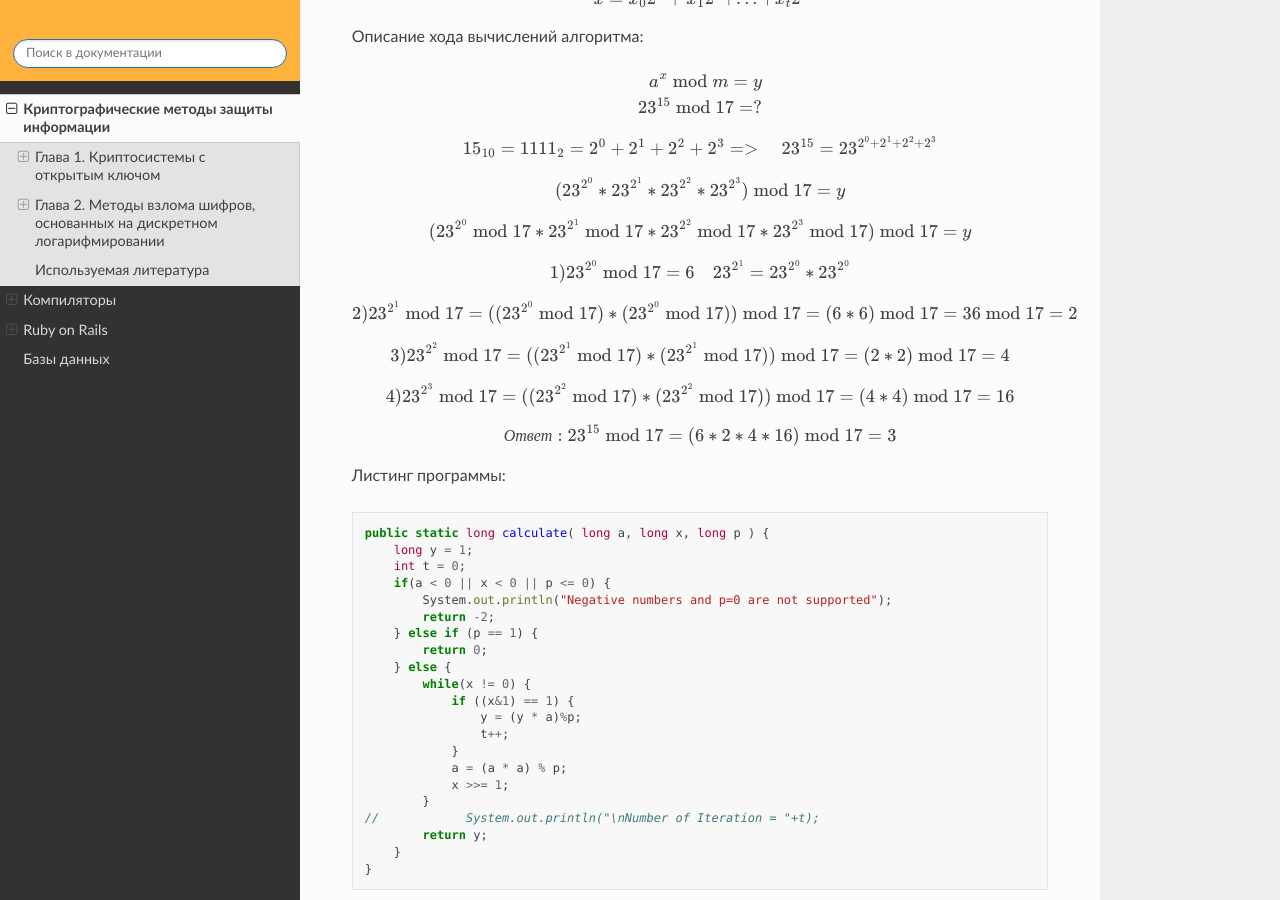
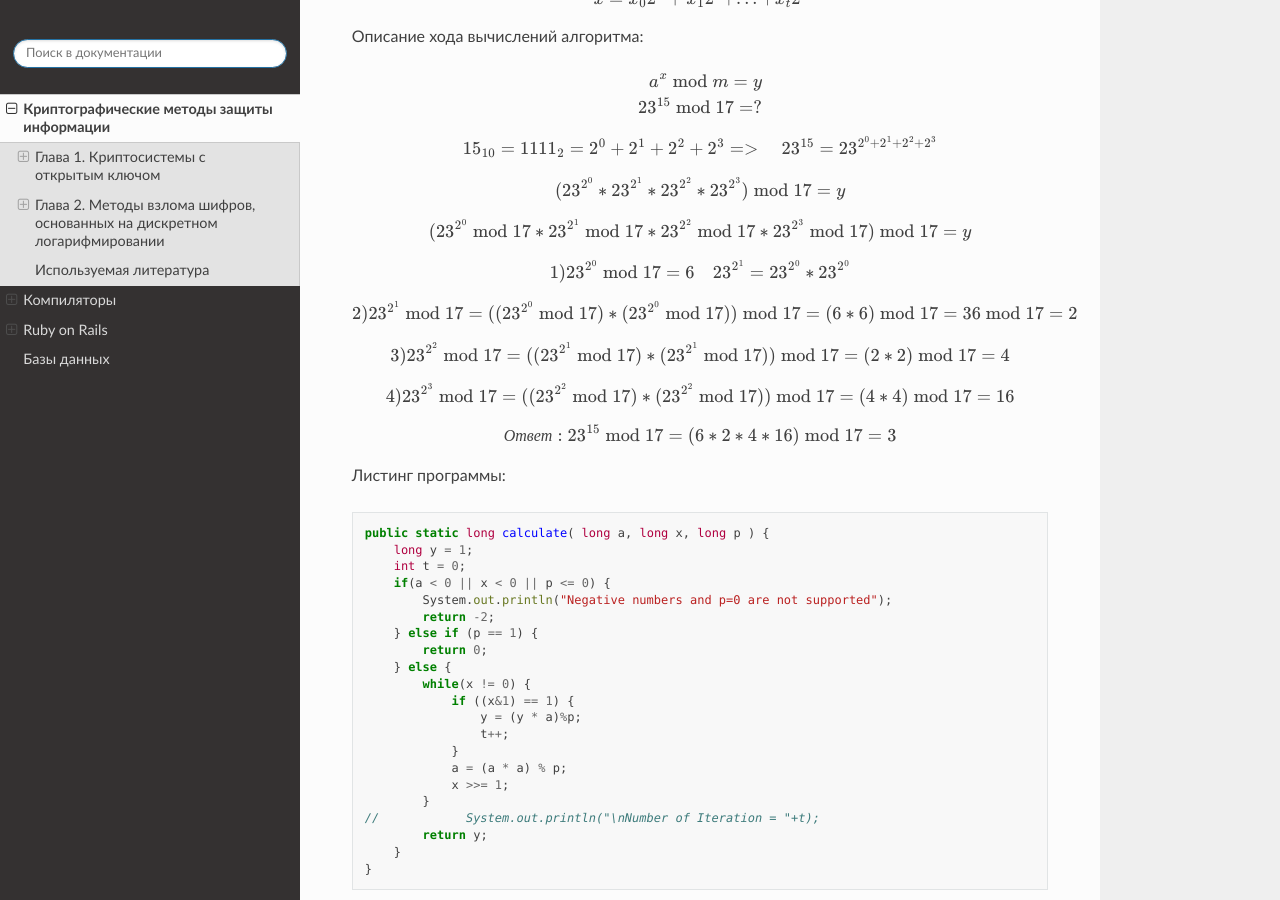
Before and after one commit to Scrubi19/My_Docs, a Sphinx documentation site: the page built from source/Sibsutis/Crypto/cryptography.rst, in a window 1280 px wide and 900 px high, scrolled down 826 px. Built offline with Sphinx 7.4.7 and the Read the Docs theme 2.0.0, drawn with Linux system fonts in a browser that asks for light colours.

Commit message:
update color's

```diff
--- a/source/Sibsutis/Crypto/cryptography.rst
+++ b/source/Sibsutis/Crypto/cryptography.rst
@@ -35,6 +35,7 @@
   a^{x} \bmod m = y \\
   23^{15} \bmod 17 = ?
 
+
 .. math::
  15_{10} = 1111_2 = 2^{0}+2^{1}+2^{2}+2^{3} => \quad 23^{15} = 23^{2^{0}+2^{1}+2^{2}+2^{3}} \\
 .. math::
@@ -42,15 +43,16 @@
 .. math::
  (23^{2^{0}} \bmod 17 * 23^{2^{1}} \bmod 17 * 23^{2^{2}} \bmod 17 * 23^{2^{3}} \bmod 17) \bmod 17 = y \\
 .. math::
- 1) 23^{2^{0}} \bmod 17 = 6 \quad 23^{2^{1}} = 23^{2^{0}} * 23^{2^{0}} \\
+ 1) 23^{2^{0}} \bmod 17 &= 6 \quad 23^{2^{1}} = 23^{2^{0}} * 23^{2^{0}} \\
 .. math::
- 2) 23^{2^{1}} \bmod 17 = ((23^{2^{0}} \bmod 17 )*(23^{2^{0}} \bmod 17)) \bmod 17 = (6 * 6) \bmod 17 = 36 \bmod 17 = 2 \\
+ 2) 23^{2^{1}} \bmod 17 = ((23^{2^{0}} \bmod 17 )*(23^{2^{0}} \bmod 17)) \bmod 17 &= (6 * 6) \bmod 17 = 36 \bmod 17 = 2 \\
 .. math::
- 3) 23^{2^{2}} \bmod 17 = ((23^{2^{1}} \bmod 17 )*(23^{2^{1}} \bmod 17)) \bmod 17 = (2*2) \bmod 17 = 4 \\
+ 3) 23^{2^{2}} \bmod 17 = ((23^{2^{1}} \bmod 17 )*(23^{2^{1}} \bmod 17)) \bmod 17 &= (2*2) \bmod 17 = 4 \\
 .. math::
- 4)23^{2^{3}} \bmod 17 = ((23^{2^{2}} \bmod 17 )*(23^{2^{2}} \bmod 17)) \bmod 17 = (4*4) \bmod 17 = 16 \\
+ 4)23^{2^{3}} \bmod 17 = ((23^{2^{2}} \bmod 17 )*(23^{2^{2}} \bmod 17)) \bmod 17 &= (4*4) \bmod 17 = 16 \\
 .. math::
   Ответ: 23^{15} \bmod 17 = (6*2*4*16) \bmod 17 = 3 \\
+
 
 Листинг программы:
 
@@ -78,6 +80,7 @@
       }
   }
 
+
 .. note::
   Количество операций умножения при вычислении по описанному методу не превосходит *2log x*
 
@@ -99,7 +102,6 @@
     :alt: phi
 
  * Если p-простое число, то :math:`\quad \varphi(p) = p - 1 \\`
-
 
 
  * Если p и q - два различных простых числа ( p != q). Тогда
--- /dev/null
+++ b/source/_static/main.css
@@ -0,0 +1,3 @@
+.latex-content {
+	float: left;
+}
--- a/source/conf.py
+++ b/source/conf.py
@@ -1,6 +1,6 @@
+import os
+import sys
 import sphinx_rtd_theme
-
-# -- Project information -----------------------------------------------------
 
 project = 'My_Docs'
 copyright = '2020, Bulatov Alexandr'
@@ -11,25 +11,8 @@ version = ''
 # The full version, including alpha/beta/rc tags
 release = '0.0.1'
 
-
-# -- General configuration ---------------------------------------------------
-
-# If your documentation needs a minimal Sphinx version, state it here.
-#
 # needs_sphinx = '1.0'
 
-# Add any Sphinx extension module names here, as strings. They can be
-# extensions coming with Sphinx (named 'sphinx.ext.*') or your custom
-# ones.
-extensions = [
-    'sphinx.ext.intersphinx',
-    'sphinx.ext.autodoc',
-    'sphinx.ext.mathjax',
-    'sphinx.ext.viewcode',
-    'sphinx_rtd_theme',
-]
-
-# Add any paths that contain templates here, relative to this directory.
 templates_path = ['_templates']
 html_static_path = ['_static']
 
@@ -41,36 +24,16 @@ master_doc = 'index'
 
 language = 'ru'
 
-# List of patterns, relative to source directory, that match files and
-# directories to ignore when looking for source files.
-# This pattern also affects html_static_path and html_extra_path.
 exclude_patterns = ['cryptography.rst', 'ruby.rst', 'sql.rst']
 
-# The name of the Pygments (syntax highlighting) style to use.
 pygments_style = None
 
 numpydoc_show_class_members = False
 
 html_static_path = ['_static']
 
-# Custom sidebar templates, must be a dictionary that maps document names
-# to template names.
-#
-# The default sidebars (for documents that don't match any pattern) are
-# defined by theme itself.  Builtin themes are using these templates by
-# default: ``['localtoc.html', 'relations.html', 'sourcelink.html',
-# 'searchbox.html']``.
-#
-# html_sidebars = {}
-
-
-# -- Options for HTMLHelp output ---------------------------------------------
-
-# Output file base name for HTML help builder.
 htmlhelp_basename = 'My_Docsdoc'
 
-
-# -- Options for LaTeX output ------------------------------------------------
 
 latex_elements = {
     # The paper size ('letterpaper' or 'a4paper').
@@ -87,38 +50,26 @@ latex_elements = {
 
     # Latex figure (float) alignment
     #
-    # 'figure_align': 'htbp',
+    # 'figure_align': 'flushleft'
 }
 
-
-# -- Options for Epub output -------------------------------------------------
-
-# Bibliographic Dublin Core info.
 epub_title = project
 
-# The unique identifier of the text. This can be a ISBN number
-# or the project homepage.
-#
-# epub_identifier = ''
-
-# A unique identification for the text.
-#
-# epub_uid = ''
-
-# A list of files that should not be packed into the epub file.
 epub_exclude_files = ['search.html']
-
 
 html_theme_path = ['themes']  # папка внутри source, где лежат папки тем
 
+
+# sphinx_rtd_theme
 html_theme = "sphinx_rtd_theme"
+
 html_theme_options = {
     'canonical_url': '',
     'logo_only': True,
     'display_version': False,
     'prev_next_buttons_location': '',
     'style_external_links': True,
-    'style_nav_header_background': '#FFB23D',
+    'style_nav_header_background': '#343131',
     # Toc options
     'collapse_navigation': False,
     'sticky_navigation': True,
@@ -126,3 +77,11 @@ html_theme_options = {
     'includehidden': True,
     'titles_only': False
 }
+
+extensions = [
+    "sphinx.ext.intersphinx",
+    "sphinx.ext.autodoc",
+    "sphinx.ext.mathjax",
+    "sphinx.ext.viewcode",
+    'sphinx_rtd_theme'
+]
```
Also changed, not shown: 13 other files.
